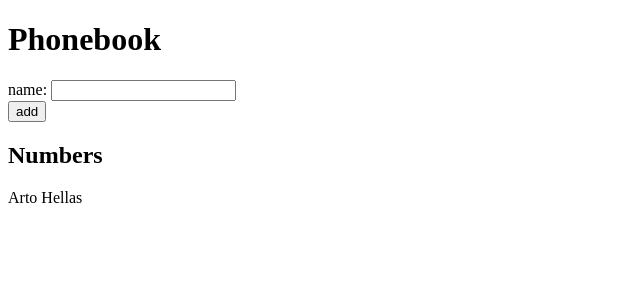
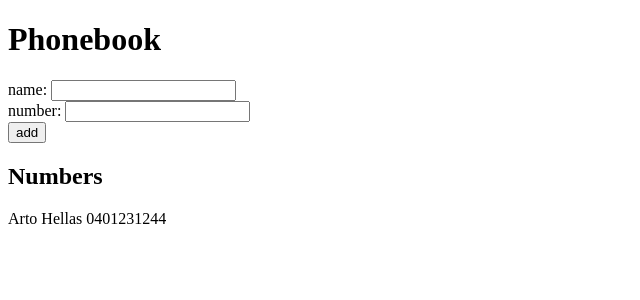
Before and after one commit to shlevanto/fullstack-open-2020Simo, a React (Create React App) app in the folder part2/puhelinluettelo/: page / in a window 1280 px wide. Shown: the top 300 px of the page, without its empty margins (0-640 px from the left). Built offline with nearby package versions, Linux system fonts and the light colour scheme.

Commit message:
2.8 toteutettu

```diff
--- a/part2/puhelinluettelo/src/index.js
+++ b/part2/puhelinluettelo/src/index.js
@@ -4,25 +4,25 @@ import ReactDOM from 'react-dom';
 
 const App = () => {
   const [ persons, setPersons ] = useState([
-    {name: 'Arto Hellas'}
+    { name: 'Arto Hellas',
+      number : '0401231244'}
   ])
   const [ newName, setNewName ] = useState('')
+  const [ newNumber, setNewNumber] = useState('')
 
   const Person = (props) => {
     return (
-      <p>{props.name}</p>
+      <p>{props.name} {props.number}</p>
     )
   }
 
 
-  const addName = (event) => {
-
-
-
+  const addPerson = (event) => {
     event.preventDefault()
 
     const nameObject = {
-      name: newName
+      name: newName,
+      number: newNumber
     }
 
     let inBook = false
@@ -30,7 +30,6 @@ const App = () => {
     const checkName = (person) => {
       return person.name == nameObject.name
     }
-
 
     persons.forEach(person => {
 
@@ -44,23 +43,36 @@ const App = () => {
       window.alert(`${newName} is already added in phonebook`)
       return
     }
+
     setPersons(persons.concat(nameObject))
+
+    setNewName('')
+    setNewNumber('')
+
   }
 
   const handleNewName = (event) => {
+    setNewName(event.target.value)
+  }
 
-    setNewName(event.target.value)
-
-  }
+  const handleNewNumber = (event => {
+    setNewNumber(event.target.value)
+  })
 
   return (
     <div>
       <h1>Phonebook</h1>
-      <form onSubmit = {addName}>
+      <form onSubmit = {addPerson}>
         <div>
           name: <input
           value = {newName}
           onChange = {handleNewName}
+            />
+        </div>
+        <div>
+          number: <input
+          value = {newNumber}
+          onChange = {handleNewNumber}
             />
         </div>
         <div>
@@ -70,7 +82,7 @@ const App = () => {
       <h2>Numbers</h2>
       <div>
         {persons.map(person =>
-        <Person key = {person.name} name = {person.name}/>)}
+        <Person key = {person.name} name = {person.name} number = {person.number}/>)}
       </div>
     </div>
   )
```
